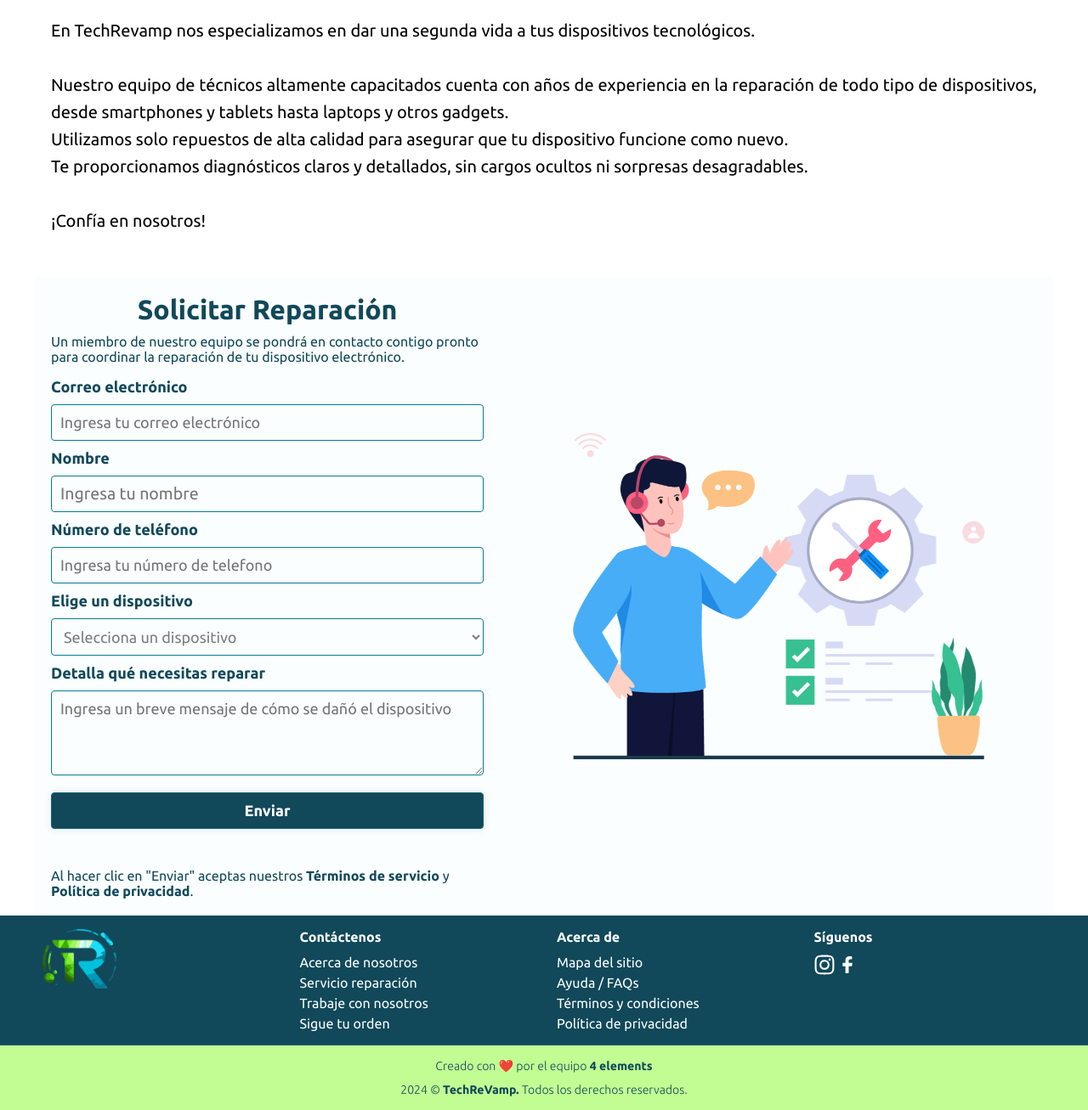
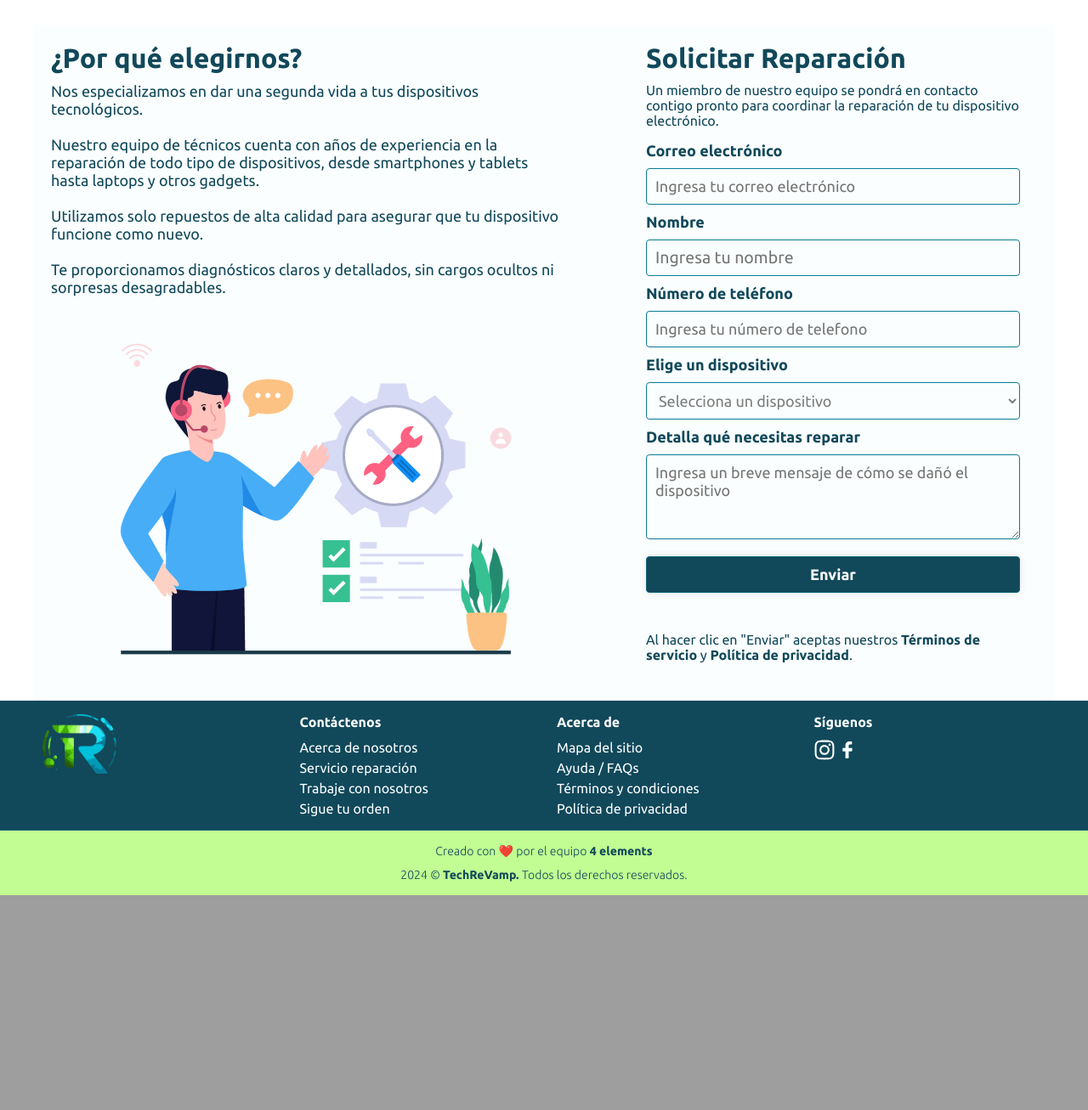
Before and after one commit to GioSalcedo/TechRevamp, a Node server app: page /servicio-reparacion in a window 1280 px wide. Shown: the part 1118-2425 px from the top of the page at 85% size. After the commit the page ends 2172 px from the top, so only its background shows below. Run offline with Node 20, Linux system fonts and the light colour scheme; some libraries are stand-ins or nearby versions.

Commit message:
added description to repair form

```diff
--- a/public/css/form.css
+++ b/public/css/form.css
@@ -1,10 +1,9 @@
 #repairText{
-  margin: 0 auto;
-  max-width: 1200px;
-  padding: 20px;
-  line-height: 1.6;
   text-align: justify;
-  font-size: 20px;
+  font-size: 18px;
+}
+#leftSize-form{
+  max-width: 600px;
 }
 .contact-container {
     background-color: var(--Colors-neutral-white, #fafefe);
@@ -14,11 +13,12 @@
     display: flex;
     flex-direction: column;
     color: var(  --Colors-primary-blue-principal-900, #11485A);
+    gap: 100px;
   }
 
   .contact-container h2 {
     font-size: var(--ubuntu--headline--32-large-400);
-    text-align: center;
+    text-align: left;
     margin-bottom: 10px;
   }
 
--- a/src/views/repair-form.ejs
+++ b/src/views/repair-form.ejs
@@ -14,14 +14,19 @@
       <img src="/img/forms_img/bannerRepair.svg" />
       <h1>Servicio de Reparación</h1>
   </div>
-  <div class="who-we-are" id="repairText">
-    <p>En TechRevamp nos especializamos en dar una segunda vida a tus dispositivos tecnológicos. <br><br>Nuestro equipo de técnicos altamente capacitados cuenta con años de experiencia en la reparación de todo tipo de dispositivos, desde smartphones y tablets hasta laptops y otros gadgets. <br>
-    Utilizamos solo repuestos de alta calidad para asegurar que tu dispositivo funcione como nuevo.<br>
-    Te proporcionamos diagnósticos claros y detallados, sin cargos ocultos ni sorpresas desagradables. <br><br>
-    ¡Confía en nosotros!
-  </p>
-  </div>
-    <div class="contact-container">
+  <div class="contact-container">
+    <div id="leftSize-form">
+      <h2>¿Por qué elegirnos?</h2>
+      <div id="repairText">
+        <p>Nos especializamos en dar una segunda vida a tus dispositivos tecnológicos. <br><br>Nuestro equipo de técnicos cuenta con años de experiencia en la reparación de todo tipo de dispositivos, desde smartphones y tablets hasta laptops y otros gadgets. <br><br>
+        Utilizamos solo repuestos de alta calidad para asegurar que tu dispositivo funcione como nuevo.<br><br>
+        Te proporcionamos diagnósticos claros y detallados, sin cargos ocultos ni sorpresas desagradables. <br><br>
+      </p>
+      </div>
+      <div class="contact-image">
+        <img src="/img/forms_img/repair-showcase 1.png" alt="img placeholder">
+      </div>
+    </div>
       <div class="contact-form-container">
         <h2>Solicitar Reparación</h2>
         <p>Un miembro de nuestro equipo se pondrá en contacto contigo pronto para coordinar la reparación de tu dispositivo
@@ -54,9 +59,7 @@
         <p>Al hacer clic en "Enviar" aceptas nuestros <a href="#">Términos de servicio</a> y <a href="#">Política de
             privacidad</a>.</p>
       </div>
-      <div class="contact-image">
-        <img src="/img/forms_img/repair-showcase.png" alt="img placeholder">
-      </div>
+
     </div>
   </main>
   <%- include('partials/footer');%>
```
Also changed, not shown: public/img/forms_img/repair-showcase 1.png (added).
